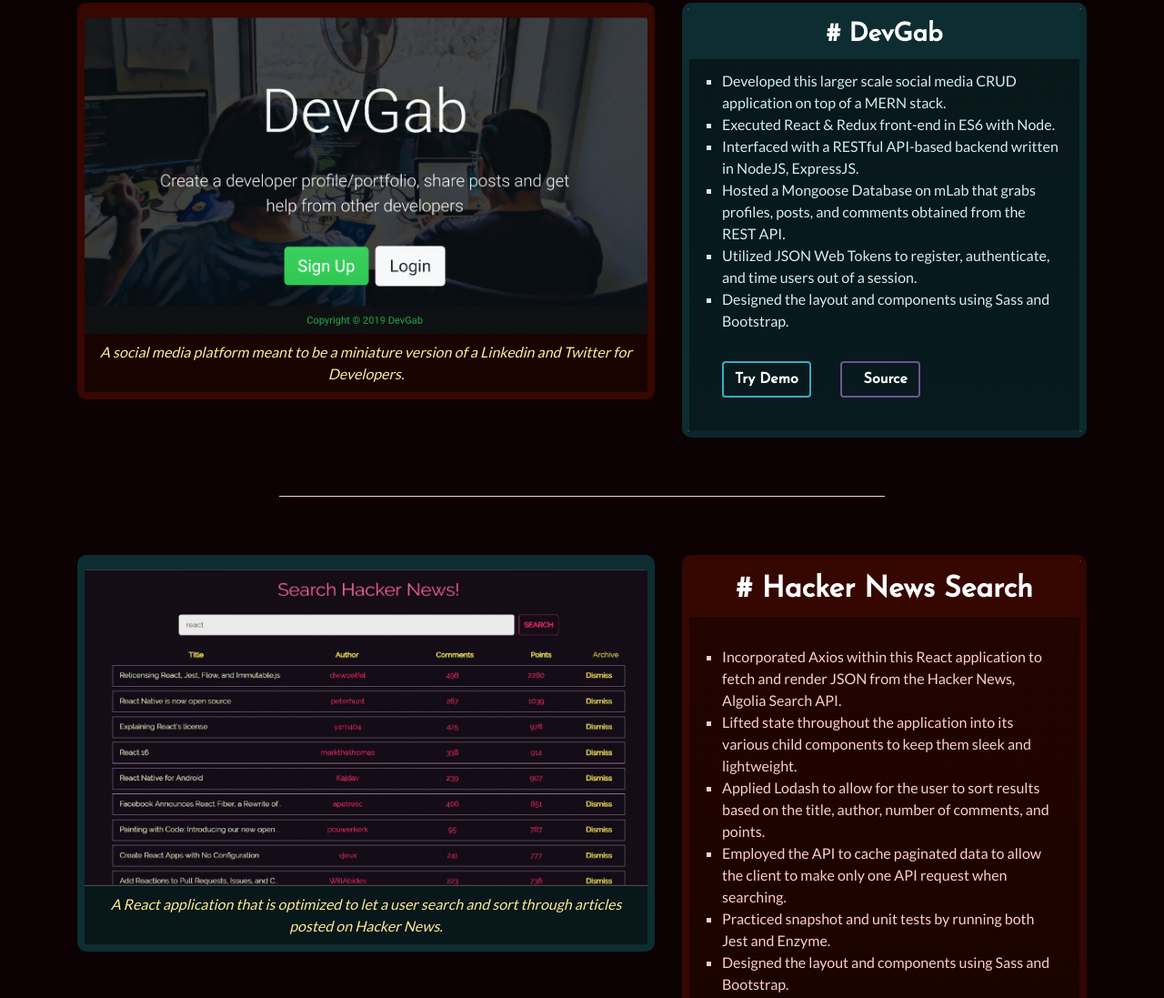
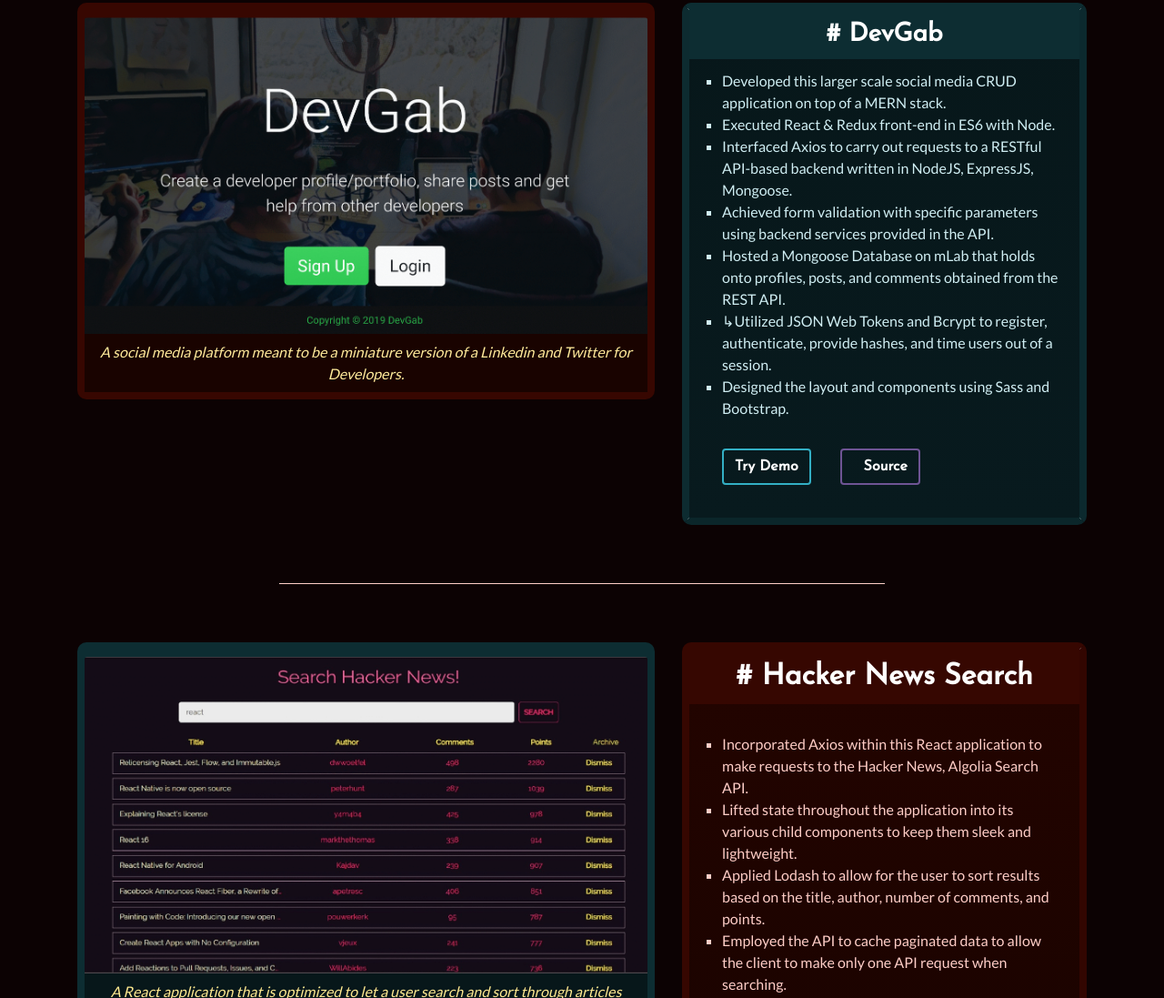
Before and after one commit to valdezDev/gatsby-portfolio, a Gatsby site: page / in a window 1280 px wide. Shown: the part 1978-3075 px from the top of the page at 91% size. Built offline with nearby package versions, Linux system fonts and the light colour scheme; Gatsby itself is replaced by a stand-in of ours; some icons are missing; a web font is replaced by a local one.

Commit message:
rewrote the project descriptions

```diff
--- a/src/pages/index.js
+++ b/src/pages/index.js
@@ -169,9 +169,10 @@ const IndexPage = () => (
               <ul className="proj-desc-a__list">
                 <li>Developed this larger scale social media CRUD application on top of a MERN stack.</li>
                 <li>Executed React & Redux front-end in ES6 with Node.</li>
-                <li>Interfaced with a RESTful API-based backend written in NodeJS, ExpressJS.</li>
-                <li>Hosted a Mongoose Database on mLab that grabs profiles, posts, and comments obtained from the REST API.</li>
-                <li>Utilized JSON Web Tokens to register, authenticate, and time users out of a session.</li>
+                <li>Interfaced Axios to carry out requests to a RESTful API-based backend written in NodeJS, ExpressJS, Mongoose.</li>
+                <li>Achieved form validation with specific parameters using backend services provided in the API.</li>
+                <li>Hosted a Mongoose Database on mLab that holds onto profiles, posts, and comments obtained from the REST API.</li>
+                <li>↳Utilized JSON Web Tokens and Bcrypt to register, authenticate, provide hashes, and time users out of a session. </li>
                 <li>Designed the layout and components using Sass and Bootstrap.</li>
               </ul>
               <a
@@ -223,7 +224,7 @@ const IndexPage = () => (
             <CardTitle className="proj-desc-b__title text-center text-white"># Hacker News Search</CardTitle>
             <CardBody className="proj-desc-b__body">
               <ul className="proj-desc-b__list">
-                <li>Incorporated Axios within this React application to fetch and render JSON from the Hacker News, Algolia Search API.</li>
+                <li>Incorporated Axios within this React application to make requests to the Hacker News, Algolia Search API.</li>
                 <li>Lifted state throughout the application into its various child components to keep them sleek and lightweight.</li>
                 <li>Applied Lodash to allow for the user to sort results based on the title, author, number of comments, and points.</li>
                 <li>Employed the API to cache paginated data to allow the client to make only one API request when searching.</li>
@@ -281,7 +282,7 @@ const IndexPage = () => (
               <ul className="proj-desc-a__list">
                 <li>Constructed this application using GatsbyJS and set up an API using GraphQL.</li>
                 <li>Optimized to display and paginate through markdown files that are taken from the API.</li>
-                <li>Assigned routes with a unique slug based on an individual markdown file’s title or its unique tags using Node.</li>
+                <li>Assigned routes with a unique slug based on an individual markdown file’s title as well as its unique tags using Node.</li>
                 <li>Included a Disqus plugin that allows users to comment on and/or share blog posts to their social media.</li>
                 <li>Designed the layout and components using Sass and Bootstrap.</li>
               </ul>
@@ -334,9 +335,9 @@ const IndexPage = () => (
               <ul className="proj-desc-b__list">
                 <li>Built these static websites using GatsbyJS.</li>
                 <li>Arranged for the UI to include smooth scroll functionality using React Scroll.</li>
-                <li>Applied form validation that gets carried out with Netlify.</li>
+                <li>Laid out a contact form that has carried out with Netlify.</li>
                 <li>Deployed and secured the domains with TLS certificates using Netlify.</li>
-                <li>Designed the layouts and components using Sass and Bootstrap.</li>
+                <li>Custom SCSS styling written with BEM-IT naming conventions in mind.</li>
               </ul>
               <a
                 className="proj-desc-a__button-link"
```
